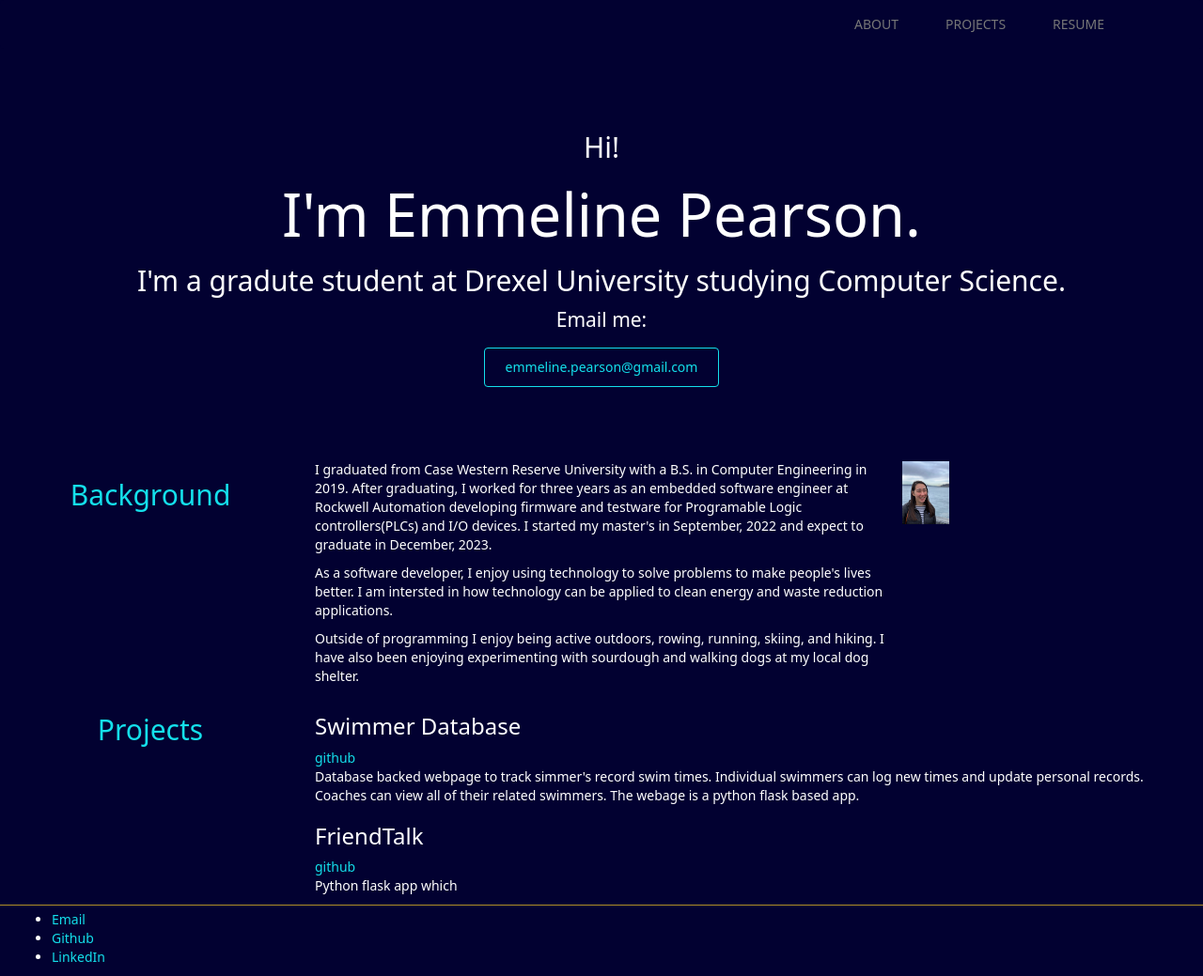
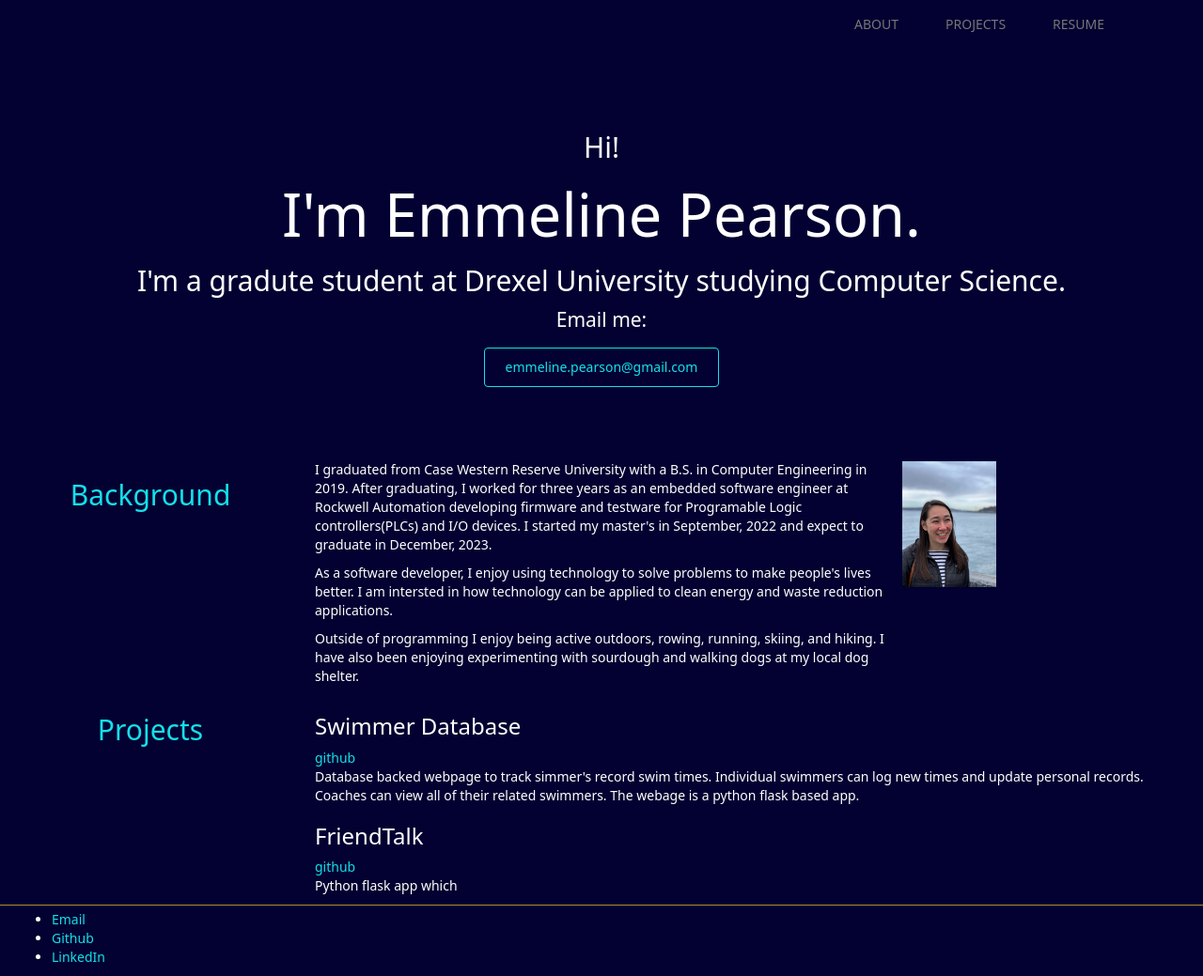
Before and after one commit to emmeline2/emmeline2.github.io, a Jekyll site: the page built from index.html, in a window 1280 px wide. Shown: the whole page at 94% size. Built offline with Jekyll 4.4.1, drawn with Linux system fonts in a browser that asks for light colours.

Commit message:
picture size

```diff
--- a/css/main.css
+++ b/css/main.css
@@ -48,7 +48,7 @@ p {
 
 .introPic{
     width: 100%;
-    max-width: 50px;
+    max-width: 100px;
     height: auto;
 }
 .navbar-default{
```
